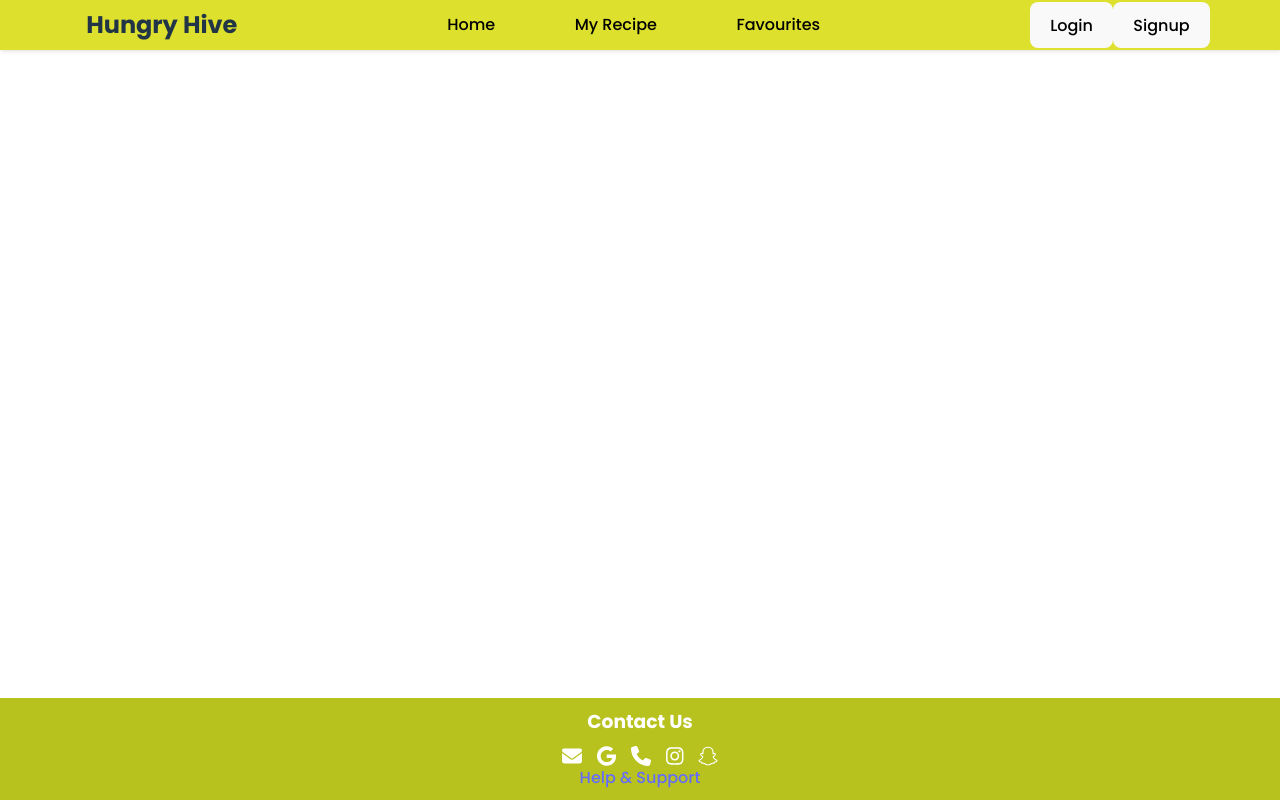
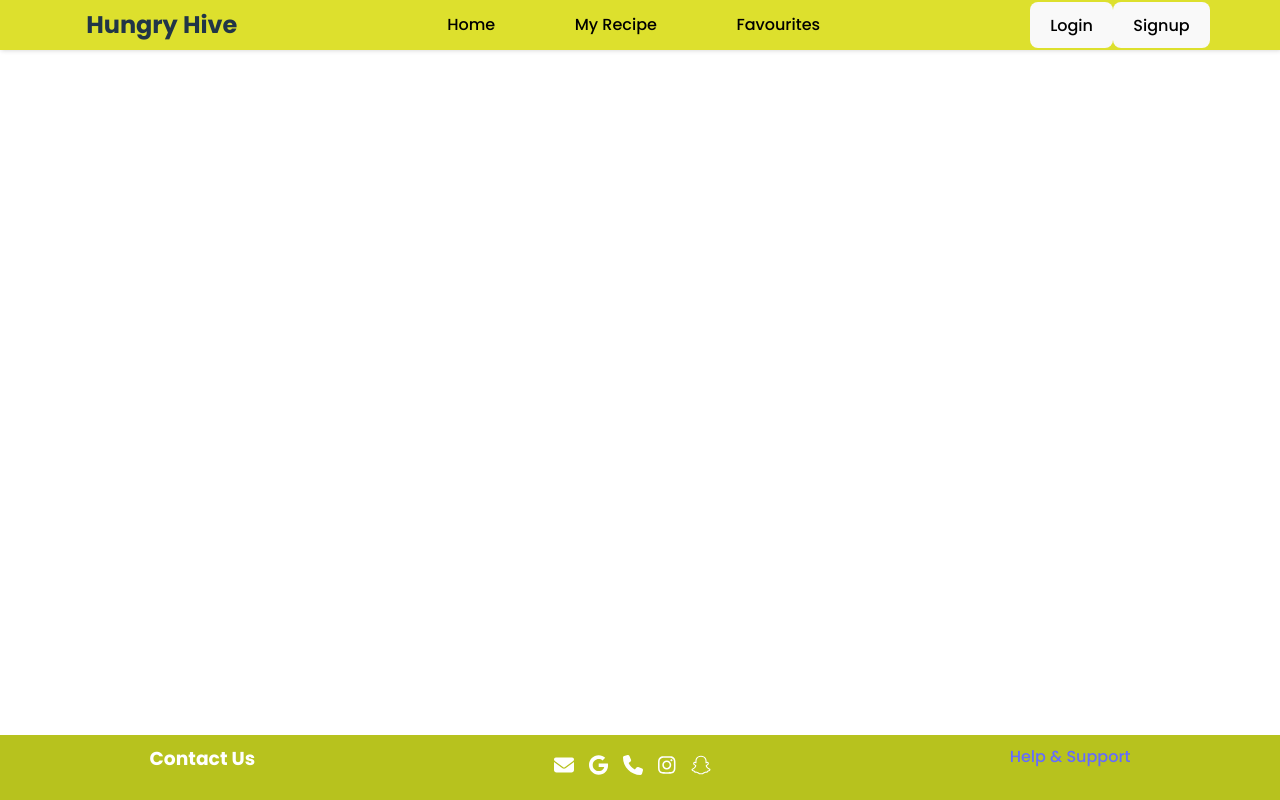
Before and after one commit to Lalith2212/Mern_project_Recipe, a React (Vite) app in the folder frontend/: page /favRecipe in a window 1280 px wide. Built offline with nearby package versions, Linux system fonts and the light colour scheme.

Commit message:
appcss updaetd

```diff
--- a/frontend/src/App.css
+++ b/frontend/src/App.css
@@ -347,14 +347,15 @@ section{
   width: 100%;
   position: fixed;
   bottom: 0;
+  height: 65px;
   left: 0;
 }
 
 .footer-content {
   display: flex;
-  flex-direction: column;
-  align-items: center;
-  justify-content: center;
+  /* flex-direction: column; */
+  align-items: space-around;
+  justify-content:space-around;
   width: 100%;
   max-width: 100%;
 }
```
